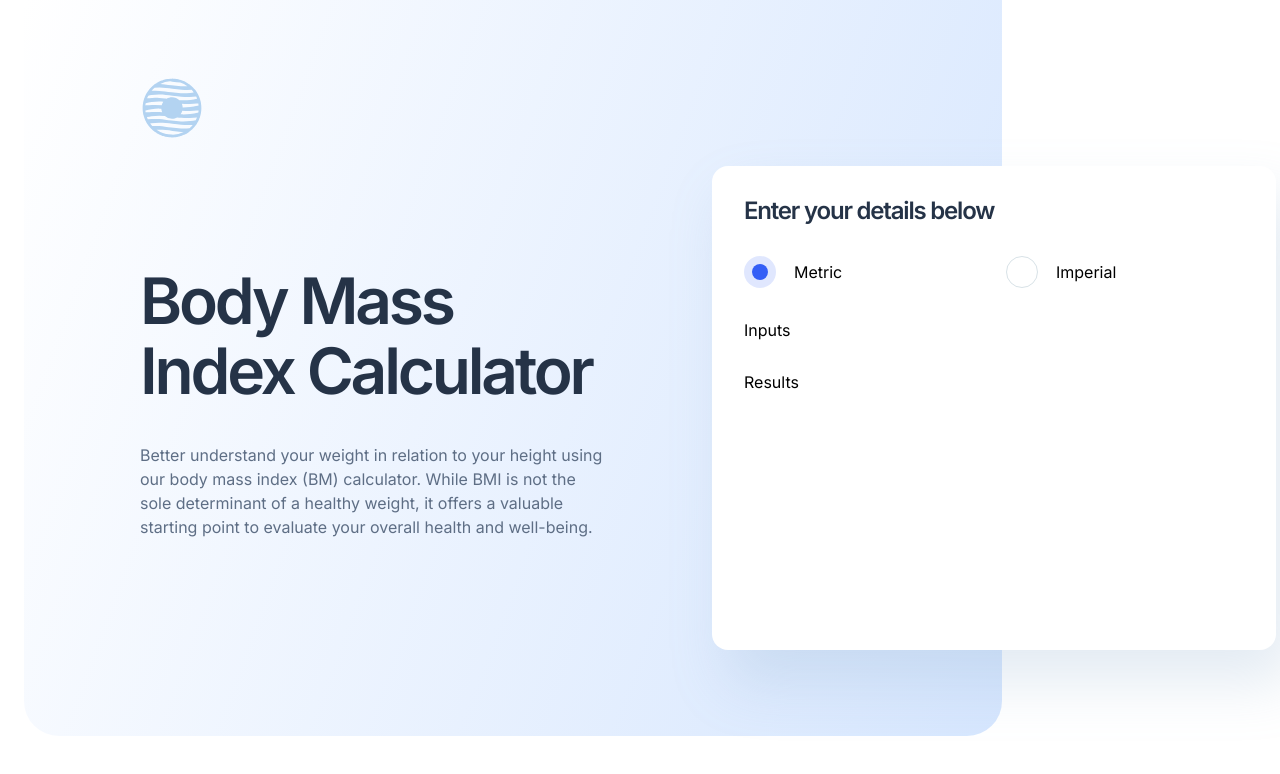
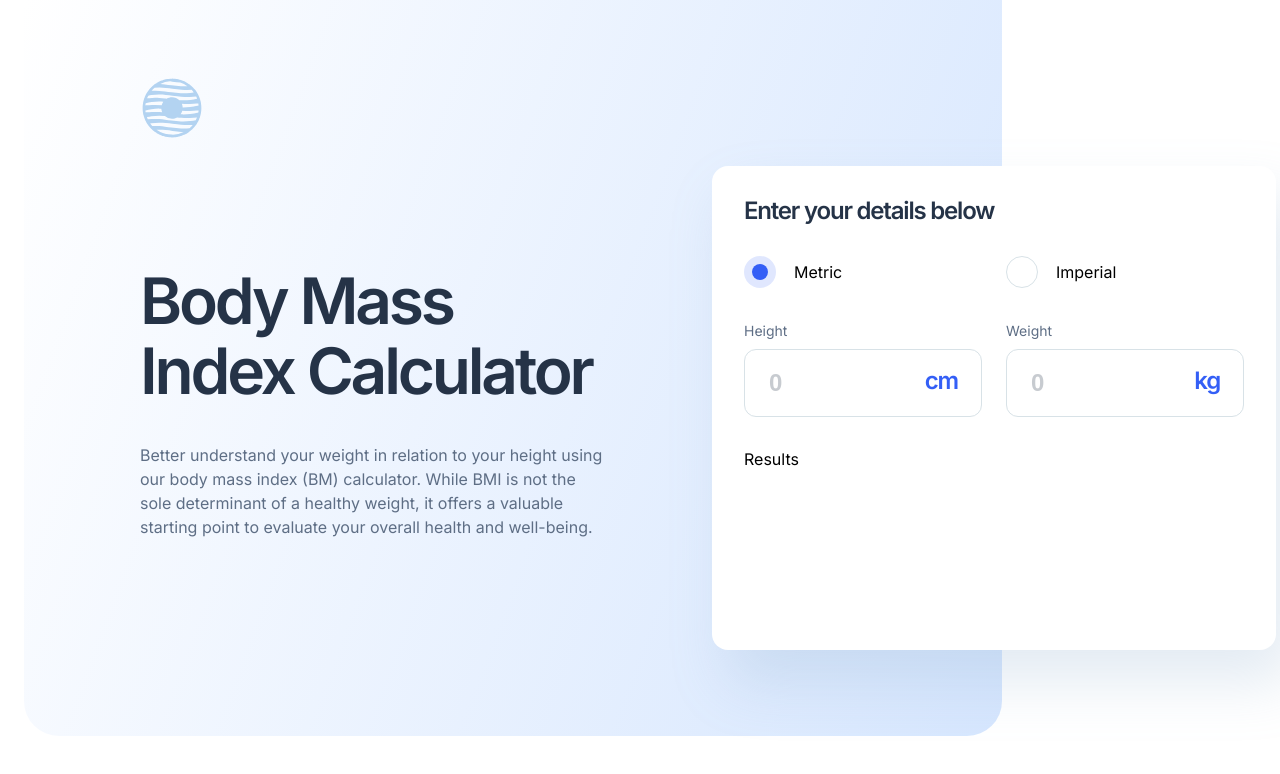
Before and after one commit to GuimaraesJC/bmi-calculator, a React (Vite) app: page / in a window 1280 px wide. Shown: the top 774 px of the page. Built offline with nearby package versions, Linux system fonts and the light colour scheme.

Commit message:
Creates Input component

```diff
--- a/src/components/Calculator/index.tsx
+++ b/src/components/Calculator/index.tsx
@@ -1,5 +1,6 @@
 import Text from '../Text'
 import RadioInput from '../RadioInput'
+import Input from '../Input'
 
 import * as S from './styles'
 
@@ -14,7 +15,8 @@ function Calculator() {
         <RadioInput label="Imperial" name="system" />
       </S.UnitSelectionContainer>
       <S.InputsContainer>
-        Inputs
+        <Input label="Height" unit="cm" />
+        <Input label="Weight" unit="kg" />
       </S.InputsContainer>
       <S.ResultContainer>
         Results
--- a/src/components/Calculator/styles.ts
+++ b/src/components/Calculator/styles.ts
@@ -18,6 +18,10 @@ export const UnitSelectionContainer = styled.div`
   gap: 1.5rem;
 `
 
-export const InputsContainer = styled.div``
+export const InputsContainer = styled.div`
+  display: grid;
+  grid-template-columns: 1fr 1fr;
+  gap: 1.5rem;
+`
 
 export const ResultContainer = styled.div``
--- /dev/null
+++ b/src/components/Input/index.tsx
@@ -0,0 +1,33 @@
+import Text from '../Text'
+
+import * as S from './styles'
+import { defaultTheme } from '../../styles/theme'
+
+interface InputProps {
+  label?: string
+  unit?: string
+}
+
+function Input({ label, unit }: InputProps) {
+  return (
+    <S.Wrapper>
+      <Text
+        renderAs="label"
+        type="BodyS"
+        color={defaultTheme.colors.darkElectricBlue}
+      >
+        {label ? label : ''}
+      </Text>
+      <S.Input type="number" placeholder="0" />
+      <S.Unit
+        renderAs="span"
+        type="HeadingM"
+        color={defaultTheme.colors.blue}
+      >
+        {unit ? unit : ''}
+      </S.Unit>
+    </S.Wrapper>
+  )
+}
+
+export default Input
--- /dev/null
+++ b/src/components/Input/styles.ts
@@ -0,0 +1,50 @@
+import styled from 'styled-components'
+import Text from '../Text'
+
+export const Wrapper = styled.div`
+  display: grid;
+  grid-template-rows: auto 4.25rem;
+  gap: 0.5rem;
+  position: relative;
+`
+
+export const Input = styled.input`
+  width: 100%;
+  height: 4.25rem;
+  border-radius: 0.75rem;
+  border: 1px solid ${({ theme }) => theme.colors.borders};
+  background-color: ${({ theme }) => theme.colors.white};
+  color: ${({ theme }) => theme.colors.gunmetal};
+  padding: 1.25rem 1.5rem;
+  font-size: 1.5rem;
+  font-weight: ${({ theme }) => theme.text.fontWeight.semibold};
+  outline: 0;
+
+  &:hover,
+  &:focus-visible {
+    border-color: ${({ theme }) => theme.colors.blue};
+  }
+
+  &::placeholder {
+    color: ${({ theme }) => theme.colors.gunmetal};
+    opacity: 0.25;
+  }
+
+  &::-webkit-outer-spin-button,
+  &::-webkit-inner-spin-button {
+    -webkit-appearance: none;
+    margin: 0;
+  }
+
+  &[type="number"] {
+    appearance: none;
+    -moz-appearance: textfield;
+  }
+`
+
+export const Unit = styled(Text)`
+  position: absolute;
+  top: 3rem;
+  right: 1.5rem;
+  text-transform: lowercase;
+`
```
